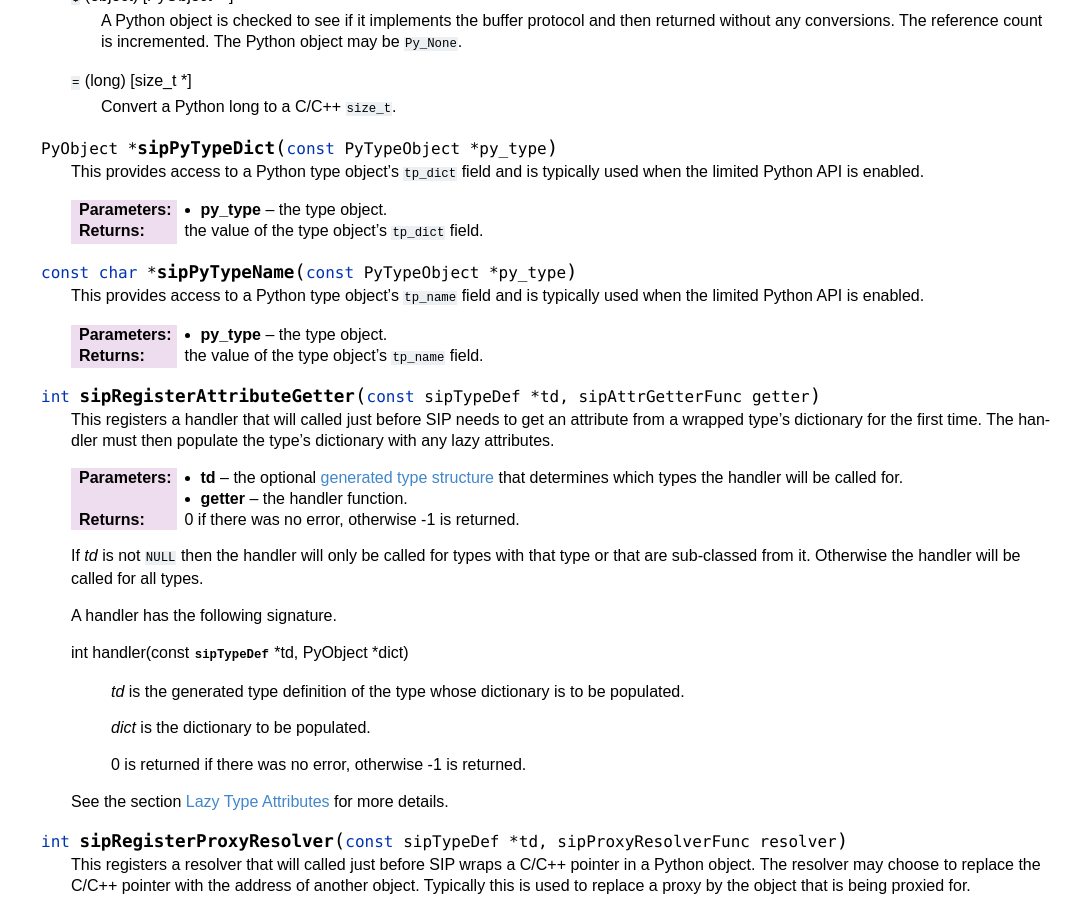
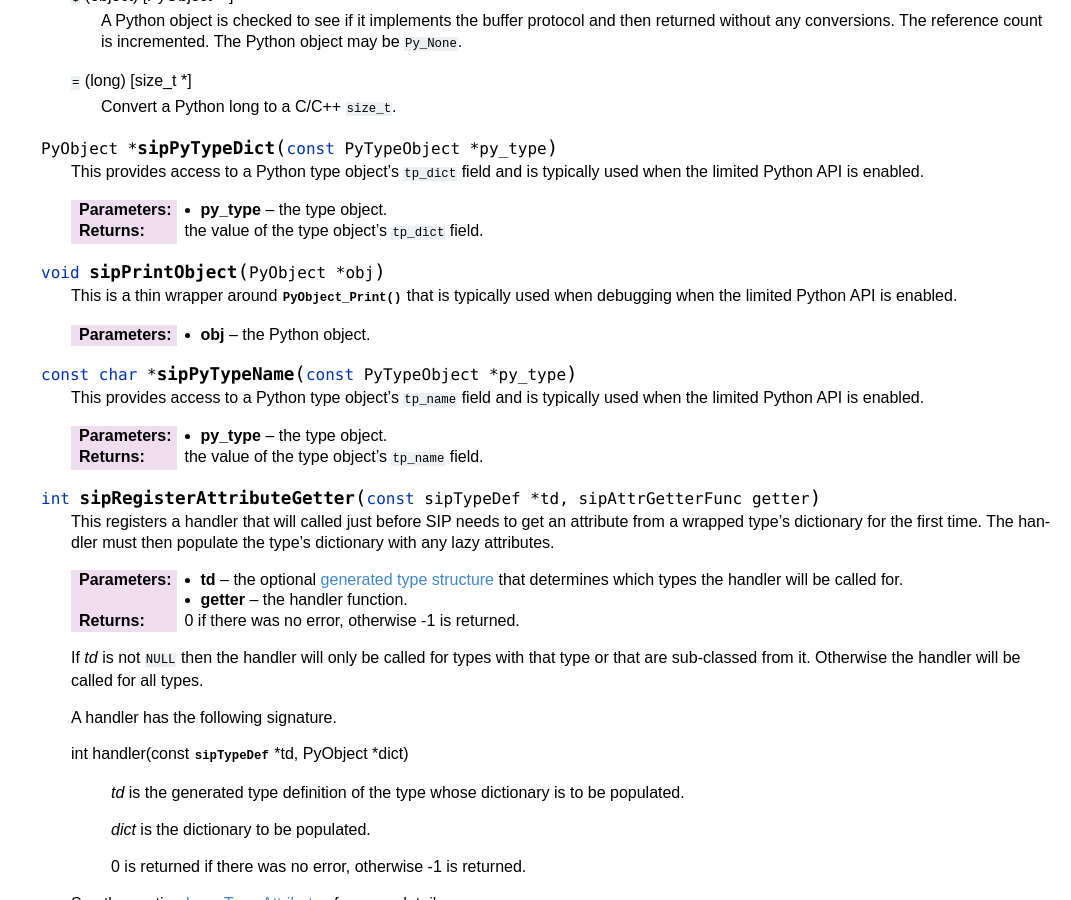
Before and after one commit to teleshoes/python-sip, a Sphinx documentation site: the page built from doc/c_api.rst, in a window 1280 px wide and 900 px high, scrolled down 18826 px. Shown: the whole window, without its empty margins (209-1280 px from the left). Built offline with Sphinx 7.4.7, drawn with Linux system fonts in a browser that asks for light colours.

Commit message:
Fixed more code generator regressions.

```diff
--- a/doc/c_api.rst
+++ b/doc/c_api.rst
@@ -1502,6 +1502,15 @@ specification files.
         the value of the type object's ``tp_dict`` field.
 
 
+.. c:function:: void sipPrintObject(PyObject *obj)
+
+    This is a thin wrapper around :c:func:`PyObject_Print()` that is typically
+    used when debugging when the limited Python API is enabled.
+
+    :param obj:
+        the Python object.
+
+
 .. c:function:: const char *sipPyTypeName(const PyTypeObject *py_type)
 
     This provides access to a Python type object's ``tp_name`` field and is
```
Also changed, not shown: 1 other file.
